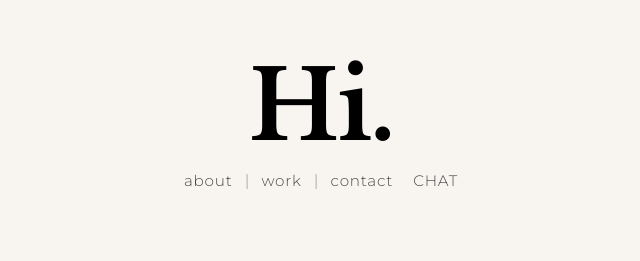
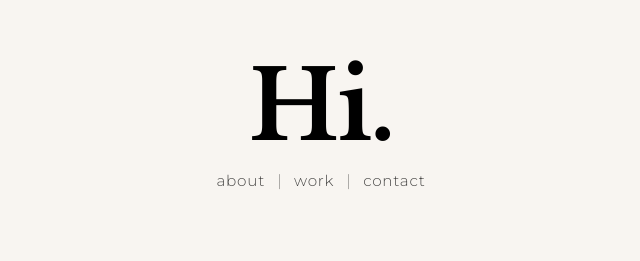
Before and after one commit to Coughnq/new_intelliquinte, a plain HTML site: page index.html in a window 1280 px wide. Shown: the part 288-549 px from the top of the page, without its empty margins (319-959 px from the left). Drawn offline with nearby package versions, Linux system fonts and the light colour scheme.

Commit message:
Update index.html

```diff
--- a/index.html
+++ b/index.html
@@ -15,7 +15,7 @@
             <div class="content">
                 <h1>Hi.</h1>
                 <nav class="subtle-nav">
-                    <a href="#">about</a> <span class="divider">|</span> <a href="#">work</a> <span class="divider">|</span> <a href="#">contact</a> <a href="/chat/index.html">CHAT</a>
+                    <a href="#">about</a> <span class="divider">|</span> <a href="#">work</a> <span class="divider">|</span> <a href="#">contact</a>
                 </nav>
             </div>
         </main>
```
